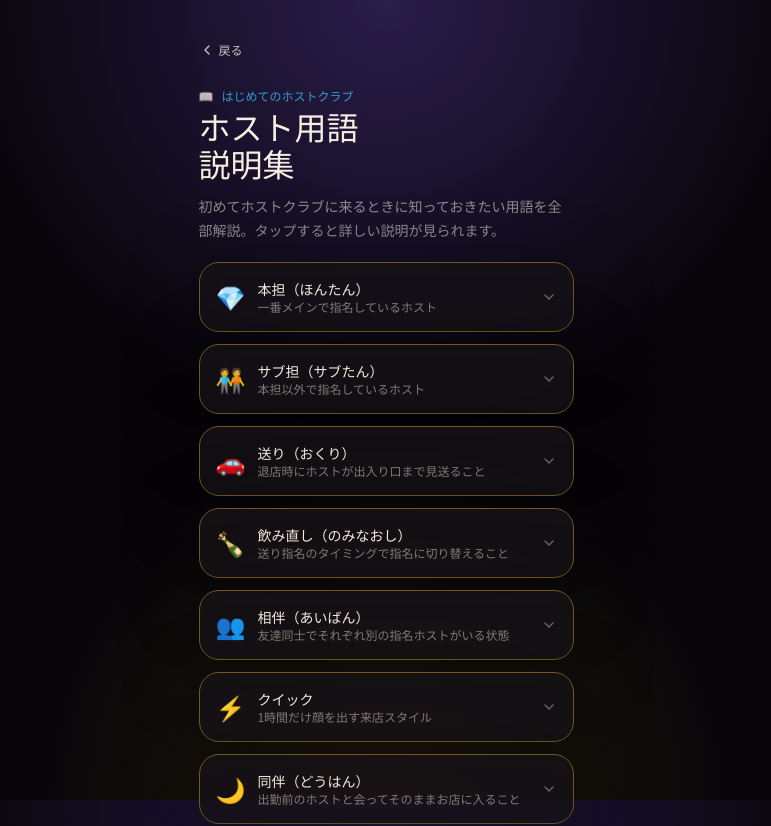
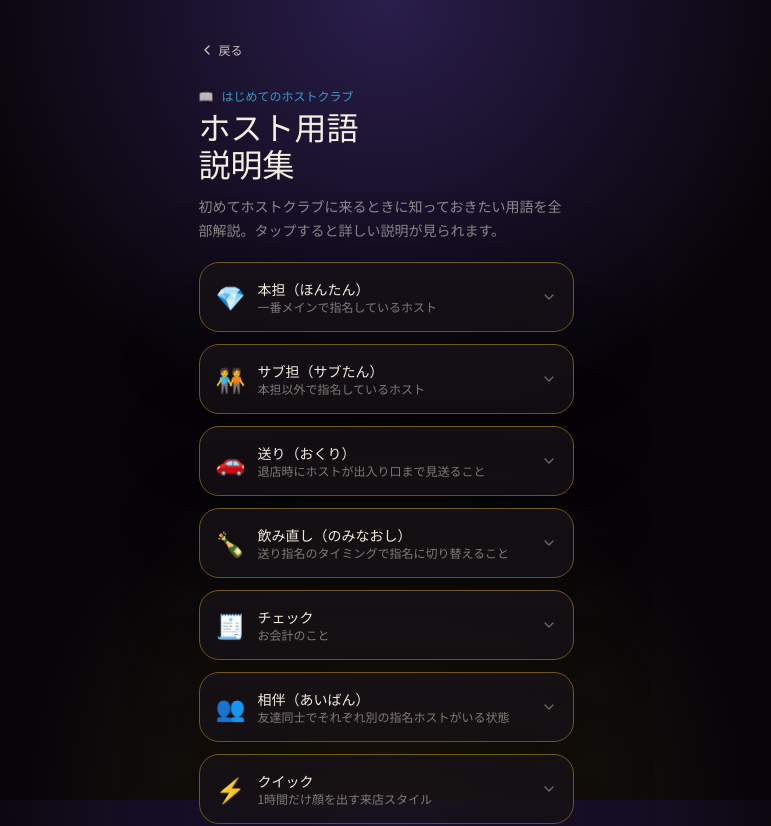
Before and after one commit to iiiiwwww1207-creator/VALHALLA, a Next.js app in the folder webapp/apps/valhalla/: page /glossary in a window 1280 px wide. Shown: the top 826 px of the page, without its empty margins (254-1025 px from the left). Built offline with nearby package versions, Linux system fonts and the light colour scheme.

Commit message:
Add チェック to glossary

```diff
--- a/webapp/apps/valhalla/app/glossary/page.tsx
+++ b/webapp/apps/valhalla/app/glossary/page.tsx
@@ -39,6 +39,14 @@ const glossary = [
     detail:
       '送り指名を選んだタイミングで、そのまま帰らずに指名に切り替えること。クイック・通常・飲み放題などのシステムを選んで、改めて指名として飲み続けるスタイル。飲み直しをしない場合はそのまま送りに移ります。',
     emoji: '🍾',
+  },
+  {
+    term: 'チェック',
+    reading: 'ちぇっく',
+    short: 'お会計のこと',
+    detail:
+      'ホストクラブでのお会計のこと。「チェックお願いします」と言えばお会計の合図。退店前に担当ホストや店員に伝えます。',
+    emoji: '🧾',
   },
   {
     term: '相伴（あいばん）',
```
